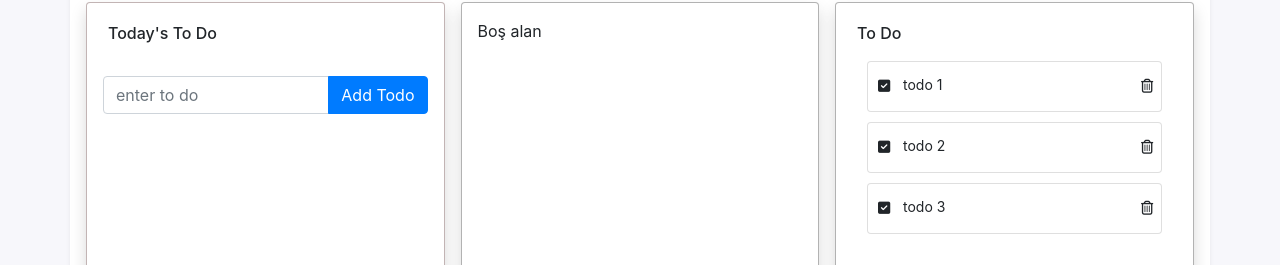
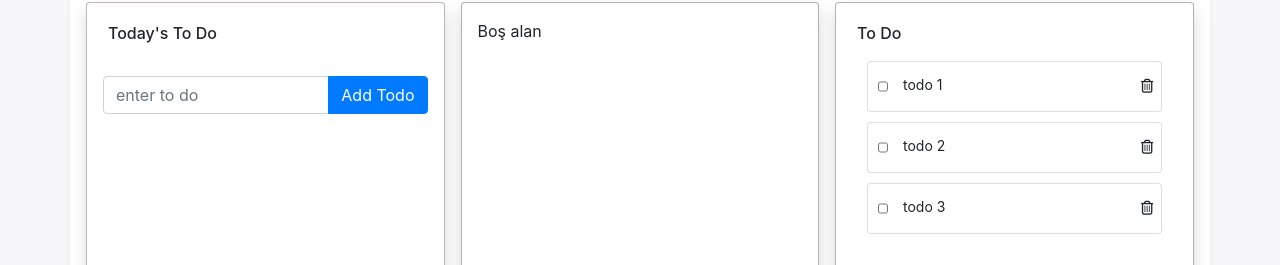
Before and after one commit to gokh4nozturk/my-todo-app, a React (Create React App) app: page / in a window 1280 px wide. Shown: the part 149-414 px from the top of the page. Built offline with nearby package versions, Linux system fonts and the light colour scheme.

Commit message:
hfsdkgsd

```diff
--- a/src/App.css
+++ b/src/App.css
@@ -60,6 +60,9 @@ body {
   margin-right: 10px;
   cursor: pointer;
 }
+.todo-p-check {
+  color: aqua;
+}
 
 .todo-trash {
   grid-column: 3/4;
--- a/src/App.js
+++ b/src/App.js
@@ -1,4 +1,4 @@
-import React, { useState, useEffect } from 'react';
+import React, { useState, useEffect, useLayoutEffect } from 'react';
 import Axios from 'axios';
 import { useFetchData } from './myhooks';
 import SimpleBar from 'simplebar-react';
@@ -7,10 +7,13 @@ import './App.css';
 
 function App() {
   const textbox = document.getElementById('input-todo');
+  const checkBox = document.querySelector('.todo-checkbox');
+  const todoP = document.querySelector('.todo-p');
+
   const [todo, setTodo] = useState([
-    { id: 0, input: 'todo 1' },
-    { id: 1, input: 'todo 2' },
-    { id: 2, input: 'todo 3' },
+    { id: 0, input: 'todo 1', completed: false },
+    { id: 1, input: 'todo 2', completed: false },
+    { id: 2, input: 'todo 3', completed: false },
   ]);
   const [input, setInput] = useState('');
   // console.log(input);
@@ -53,6 +56,16 @@ function App() {
   const editTodo = (inputEdit, inputId) => {
     alert(`${inputEdit} için düzenleme yapacaksınız.`);
     textbox.value = inputEdit;
+  };
+
+  const editCompleted = () => {
+    const checkBox = document.querySelector('.todo-checkbox');
+    const todoP = document.querySelector('.todo-p');
+    if (checkBox.checked == true) {
+      todoP.classList.add('todo-p-check');
+    } else {
+      todoP.classList.remove('todo-p-check');
+    }
   };
 
   return (
@@ -115,7 +128,13 @@ function App() {
               <div className="todo-view">
                 {todo.map((addedTodos) => (
                   <div className="card card-main">
-                    <i className="fas fa-check-square todo-checkbox"></i>
+                    <input
+                      type="checkBox"
+                      onClick={() => {
+                        editCompleted();
+                      }}
+                      className="todo-checkbox"
+                    ></input>
                     <p
                       onClick={() => editTodo(addedTodos.input, addedTodos.id)}
                       className="todo-p"
```
